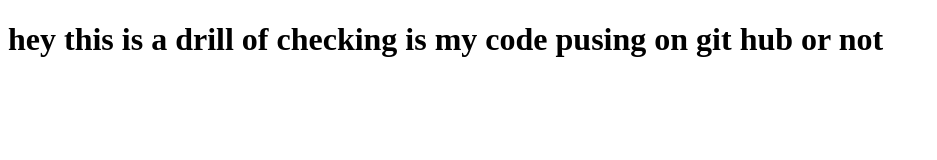
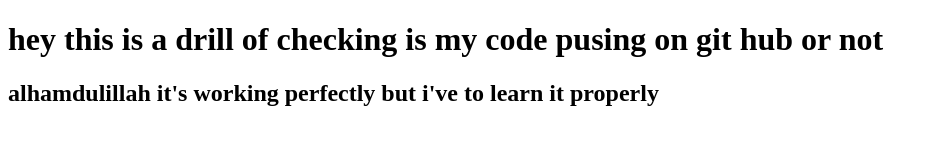
Before and after one commit to sultan93291/html, a website: page newdrill.html in a window 1280 px wide. Shown: the whole page, without its empty margins (0-937 px from the left). Drawn offline with Linux system fonts and the light colour scheme.

Commit message:
Update newdrill.html

```diff
--- a/newdrill.html
+++ b/newdrill.html
@@ -10,6 +10,8 @@
 
 <body>
   <h1> hey this is a drill of checking is my code pusing on git hub or not </h1>
+
+  <h2> alhamdulillah it's working perfectly but i've to learn it properly </h2>
 </body>
 
 </html>
```
